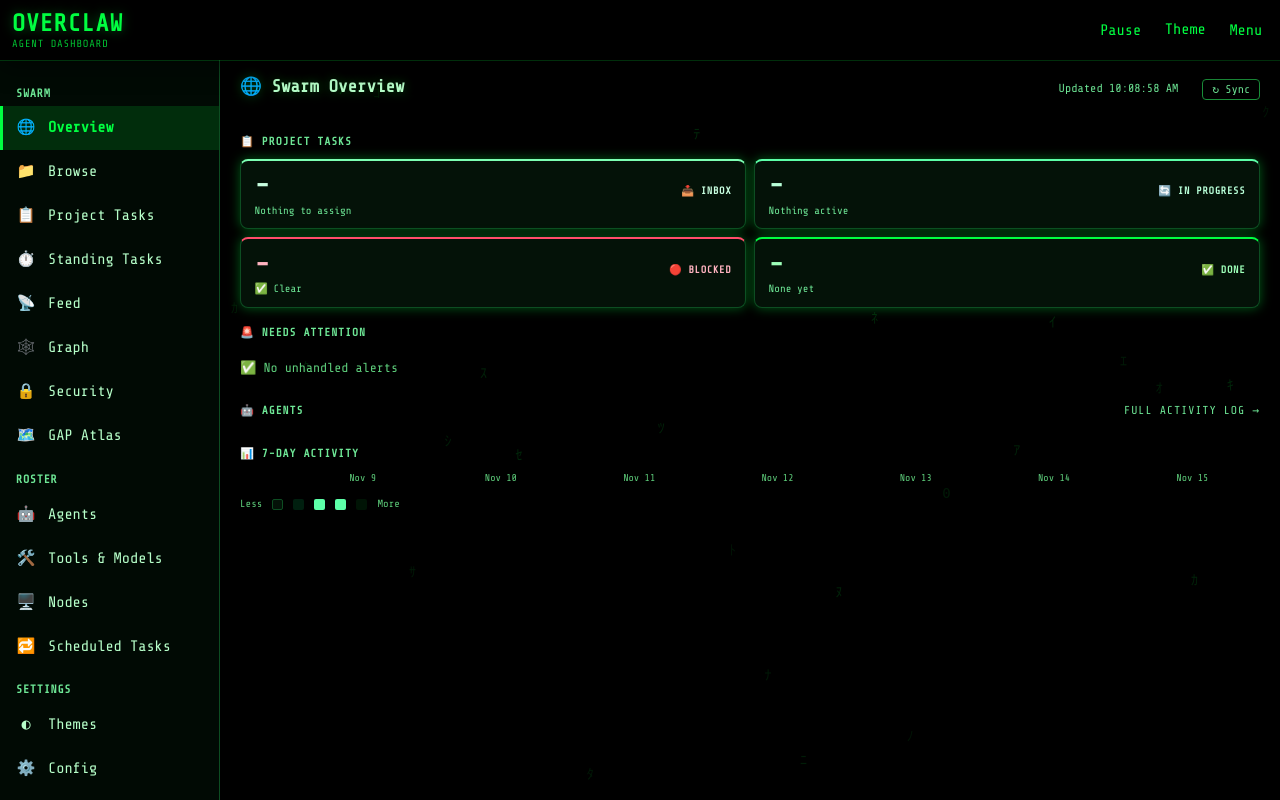
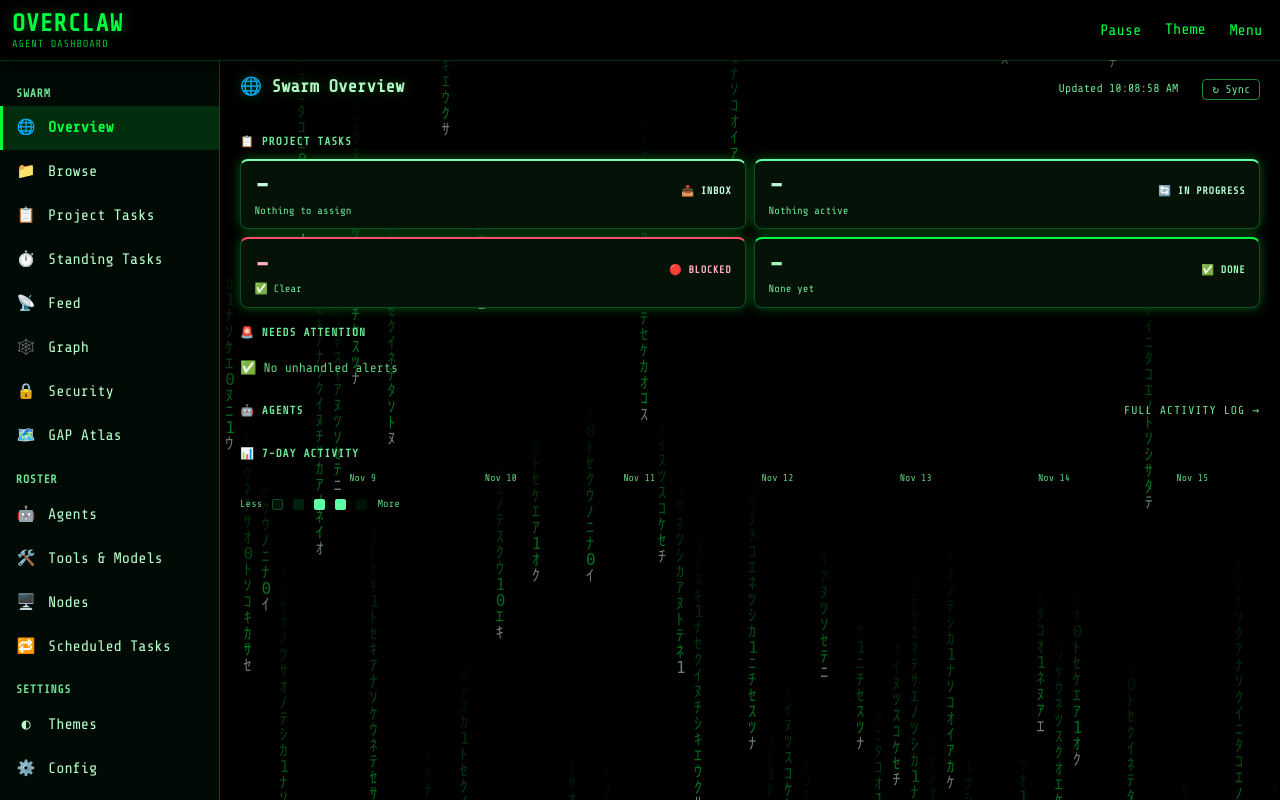
Before and after one commit to jhurff/overclaw, a Node server app: page /swarm in a window 1280 px wide. Run offline with Node 20, Linux system fonts and the light colour scheme; data that the repository does not hold is empty; some libraries are stand-ins or nearby versions.

Commit message:
theme: make Matrix digital rain more visible (trails, more columns, 50% layer) (#22)

```diff
--- a/public/styles.css
+++ b/public/styles.css
@@ -132,7 +132,7 @@ input, textarea, select {
   width: 100%;
   height: 100%;
   pointer-events: none;
-  opacity: 0.22;
+  opacity: 0.5;
 }
 
 body > * { position: relative; z-index: 1; }
--- a/public/theme-client.js
+++ b/public/theme-client.js
@@ -175,13 +175,15 @@
       canvas.style.width = window.innerWidth + 'px';
       canvas.style.height = window.innerHeight + 'px';
       ctx.setTransform(dpr, 0, 0, dpr, 0, 0);
-      var cols = Math.max(8, Math.min(36, Math.floor(window.innerWidth / 22)));
+      var cols = Math.max(12, Math.min(90, Math.floor(window.innerWidth / 18)));
       drops = [];
       for (var i = 0; i < cols; i++) {
         drops.push({
           x: (i + 0.5) * (window.innerWidth / cols),
           y: Math.random() * window.innerHeight,
-          speed: 28 + Math.random() * 48
+          speed: 40 + Math.random() * 70,
+          len: 8 + Math.floor(Math.random() * 14),
+          seed: Math.floor(Math.random() * 1000)
         });
       }
     }
@@ -202,13 +204,26 @@
       ctx.clearRect(0, 0, window.innerWidth, window.innerHeight);
       var color = (getComputedStyle(document.documentElement).getPropertyValue('--oc-accent') || '#00ff41').trim();
       ctx.fillStyle = color;
-      ctx.font = '14px ui-monospace, monospace';
+      var size = 16;
+      ctx.font = size + 'px ui-monospace, monospace';
+      var tick = Math.floor(ts / 90);
       for (var i = 0; i < drops.length; i++) {
         var d = drops[i];
         d.y += d.speed * dt;
-        if (d.y > window.innerHeight + 20) d.y = -20;
-        ctx.globalAlpha = 0.35 + (i % 5) * 0.08;
-        ctx.fillText(glyphs.charAt((i + Math.floor(ts / 120)) % glyphs.length), d.x, d.y);
+        if (d.y - d.len * size > window.innerHeight) d.y = -Math.random() * 200;
+        for (var k = 0; k < d.len; k++) {
+          var gy = d.y - k * size;
+          if (gy < -size || gy > window.innerHeight + size) continue;
+          var g = glyphs.charAt((d.seed + k * 7 + (k === 0 ? tick : Math.floor(tick / (k + 1)))) % glyphs.length);
+          if (k === 0) {
+            ctx.fillStyle = '#d8ffe0';
+            ctx.globalAlpha = 1;
+          } else {
+            ctx.fillStyle = color;
+            ctx.globalAlpha = Math.max(0.08, 1 - k / d.len);
+          }
+          ctx.fillText(g, d.x, gy);
+        }
       }
       ctx.globalAlpha = 1;
       rainState.raf = requestAnimationFrame(frame);
```
